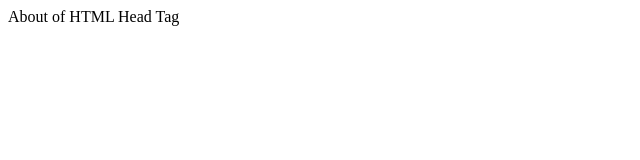
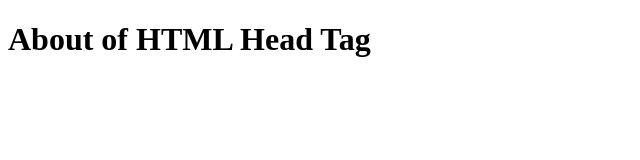
Before and after one commit to nyeineimon/nyeineimon.github.io, a plain HTML site: page head.html in a window 1280 px wide. Shown: the whole page, without its empty margins (0-640 px from the left). Drawn offline with Linux system fonts and the light colour scheme.

Commit message:
head.html push

```diff
--- a/head.html
+++ b/head.html
@@ -2,10 +2,11 @@
 <html>
     <head>
         <meta charset="UTF-8">
-        <meta http-equiv="X-UA-Compatible" content="IE=edge">
         <meta name="viewport" content="width=device-width, initial-scale=1.0">
         <title>Head Tag</title>
     </head>
-    <body>About of HTML Head Tag</body>
+    <body>
+        <h1>About of HTML Head Tag</h1>
+    </body>
     <footer></footer>
 </html>
```
